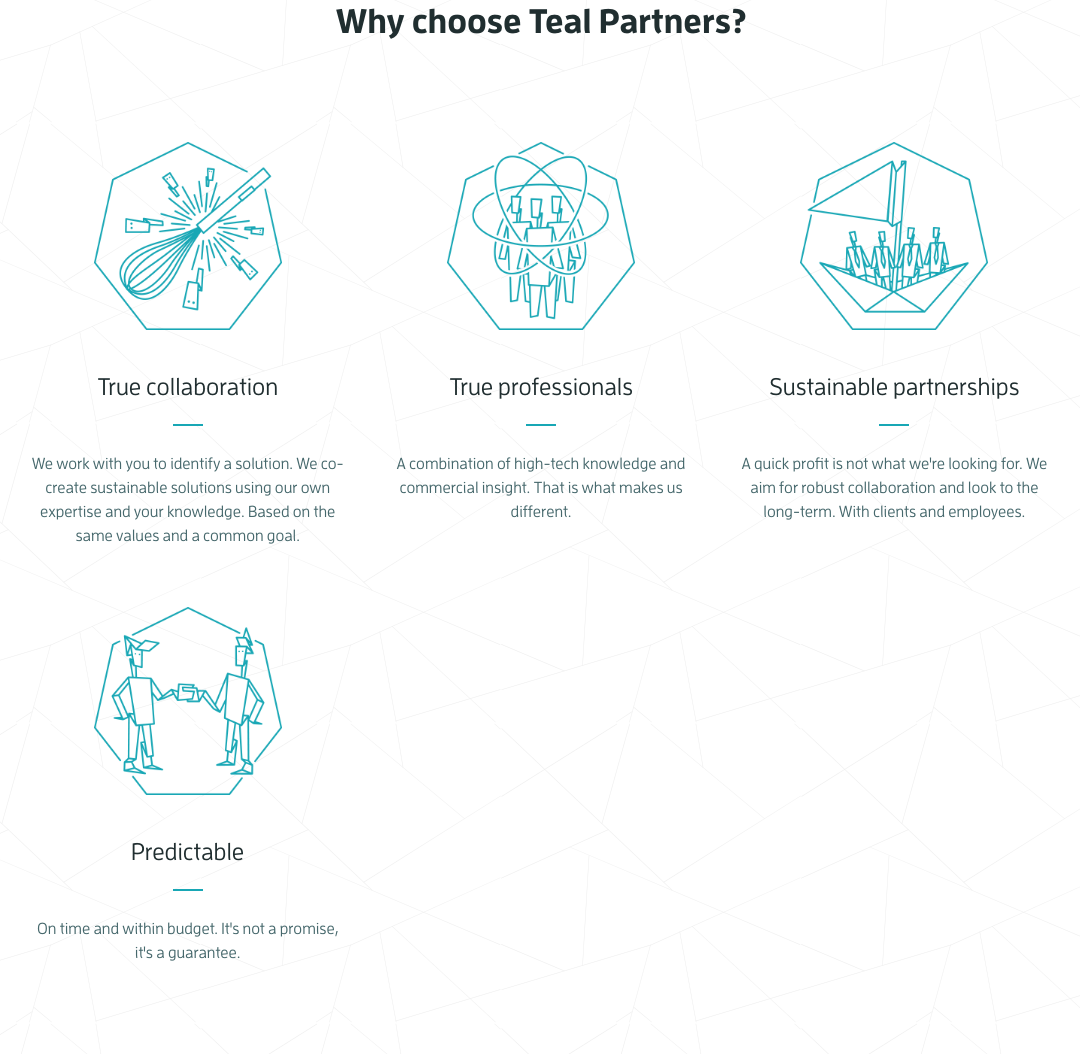
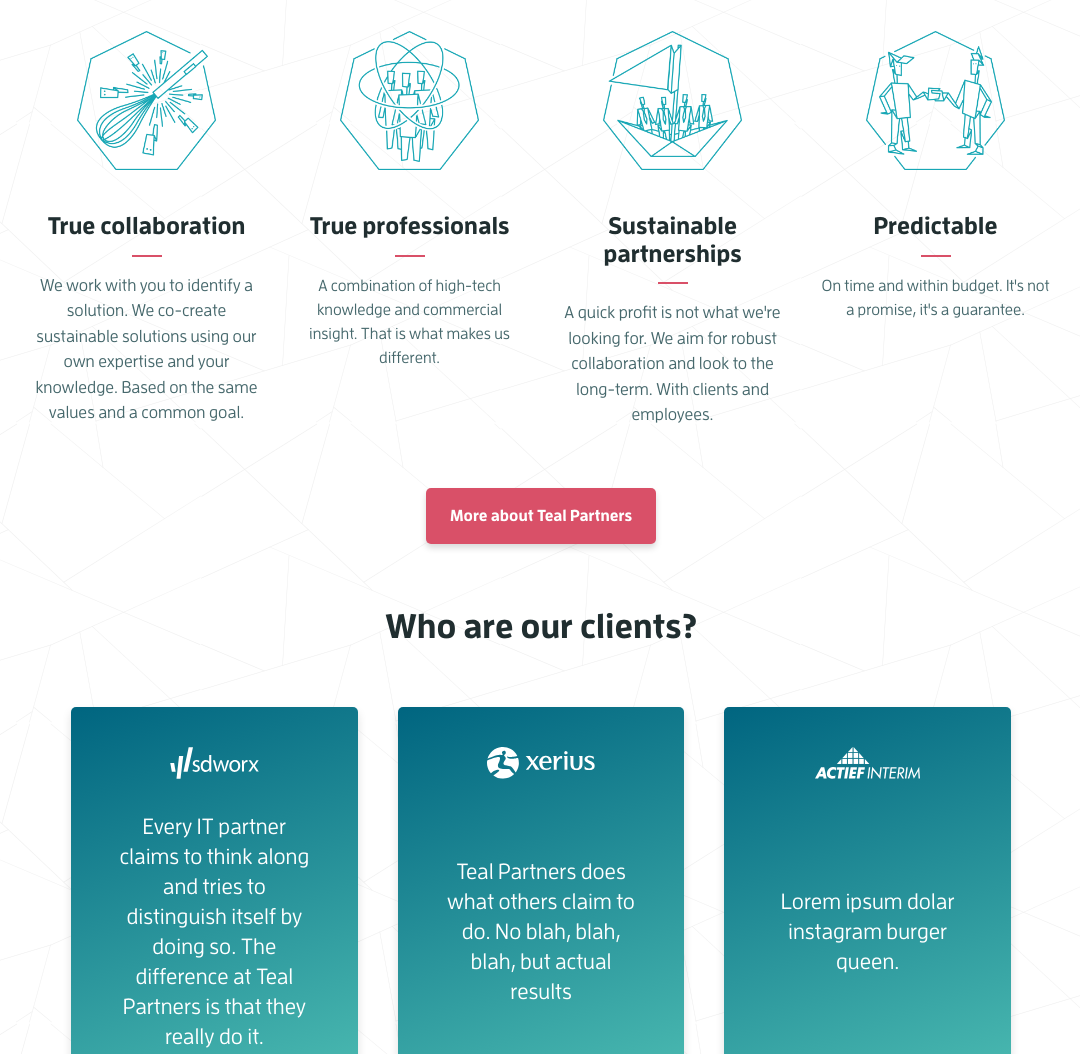
Before and after one commit to tealpartners/website, a plain HTML site: page static/index.html in a window 1280 px wide. Shown: the part 1377-2431 px from the top of the page, without its empty margins (99-1179 px from the left). Drawn offline with nearby package versions, Linux system fonts and the light colour scheme; files that its build step writes are made by us from their sources.

Commit message:
Kleinigheden

```diff
--- a/scss/_about.scss
+++ b/scss/_about.scss
@@ -4,7 +4,6 @@
   @include for-size(tablet-landscape-up){
       padding: 0px 40px;
   }
-  margin-top:60px;
 
   .about__subtitle{
       font-size:24px;
@@ -14,19 +13,19 @@
 }
 
 .about__title{
-  font-size:20px;
+  font-size:30px;
   font-weight: 600;
   text-align: center;
-  padding: 0px 20px;
-  margin: 0 0 60px 0;
+  padding: 0px 32px;
+  margin: 0 0 40px 0;
 
   @include for-size(tablet-portrait-up){
-    font-size:26px;
+    font-size:30px;
   };
 
   @include for-size(tablet-landscape-up){
     font-size:34px;
-    margin: 0px 0px 100px 0px;
+    margin: 0px 0px 60px 0px;
   };
 
 }
@@ -40,6 +39,29 @@
     grid-template-columns: 1fr 1fr 1fr;
   }
   grid-column-gap: 40px;
+  grid-row-gap: 60px;
+}
+
+.about__list.columns-2{
+  @include for-size(tablet-landscape-up){
+    -ms-grid-columns: 1fr 1fr ;
+    grid-template-columns: 1fr 1fr;
+  }
+  grid-column-gap: 40px;
+  grid-row-gap: 60px;
+
+  .about__list__item__image img{
+    width: 35%;
+  }
+
+}
+
+.about__list.columns-4{
+  @include for-size(tablet-landscape-up){
+    -ms-grid-columns: 1fr 1fr 1fr 1fr ;
+    grid-template-columns: 1fr 1fr 1fr 1fr ;
+  }
+  grid-column-gap: 32px;
   grid-row-gap: 60px;
 }
 
@@ -97,14 +119,9 @@
       grid-row:2;
       -ms-grid-column:2;
       grid-column:2;
-
-      font-size:14px;
       font-weight: 500;
       color:$color-text2;
       line-height:150%;
-      @include for-size(tablet-up){
-        font-size: 16px;
-      }
     }
 
   }
@@ -151,7 +168,6 @@
       -ms-grid-column:1;
       grid-column:1;
 
-      font-size:14px;
       font-weight: 500;
       color:$color-text2;
       line-height:150%;
@@ -199,15 +215,11 @@
 .about__list__item__title{
   margin: 0;
   font-size:24px;
-  font-weight: 500;
+  font-weight: 700;
   position: relative;
-  padding-bottom: 15px;
-  margin-bottom:15px;
+  padding-bottom: 16px;
+  margin-bottom:16px;
 
-  @include for-size(tablet-landscape-up){
-    padding-bottom: 25px;
-    margin-bottom:25px;
-  }
 
   &:after{
     position: absolute;
@@ -216,7 +228,7 @@
     width: 30px;
     bottom: 0px;
     left:0;
-    background-color: $color-brand;
+    background-color: $color-cta;
 
     @include for-size(tablet-landscape-up){
       left: calc(50% - 15px);
@@ -232,15 +244,21 @@
 
 .about__list__item__text{
   margin:0;
-  font-size:15px;
+  font-size:14px;
   color: $color-text2;
   line-height:22px;
+
+  @include for-size(tablet-up){
+    font-size: 17px;
+  }
+
 }
 
 .about__button{
   text-align: center;
   margin-top:40px;
 
+
   @include for-size(tablet-landscape-up){
     margin-top:60px;
   }
--- a/scss/_general.scss
+++ b/scss/_general.scss
@@ -18,6 +18,13 @@
 h1,h2,h3,h4,h5,h6{
   color: $color-text1;
   font-weight:600;
+}
+
+.mt-large{
+  margin-top: 48px;
+  @include for-size(desktop-up){
+    margin-top:64px;
+  }
 }
 
 *{
@@ -45,17 +52,16 @@
   background-color: $color-cta;
   color:#fff;
   font-weight:600;
-  font-size: 14px;
+  font-size: 16px;
   text-decoration: none;
   border-radius:5px;
   text-align: center;
   display: inline-block;
-  min-width:150px;
-  line-height:42px;
+  line-height:56px;
   box-shadow: 0px 4px 6px rgba(0,0,0,0.15);
   transition: all 0.1s ease-out;
   position: relative;
-  padding: 8px;
+  padding: 0 24px;
 
   &:hover{
     box-shadow: 0px 0px 30px rgba(255,0,65,0.34);
@@ -77,13 +83,13 @@
 
 
 .callout{
-  margin-top:60px;
+  margin-top:40px;
   text-align: center;
   .callout__title{
     font-size:30px;
   }
   @include for-size(tablet-landscape-up){
-    margin-top:100px;
+    margin-top:60px;
   }
 }
 
--- a/static/index.html
+++ b/static/index.html
@@ -56,7 +56,7 @@
             <h2 class="about__title">
                 What can we do for you?
             </h2>
-            <div class="about__list">
+            <div class="about__list columns-2">
                 <div class="about__list__item">
                     <div class="about__list__item__image"><img src="assets/img/line-symbols/rethinking_product.png" alt=""></div>
                     <h3 class="about__list__item__title">Consultancy services</h3>
@@ -78,10 +78,10 @@
         </div>
 
         <div class="about">
-            <h2 class="about__title">
+            <h2 class="about__title mt-large">
                 Why choose Teal Partners?
             </h2>
-            <div class="about__list">
+            <div class="about__list columns-4">
                 <div class="about__list__item">
                     <div class="about__list__item__image"><img src="assets/img/line-symbols/mixing_it_up.png" alt=""></div>
                     <h3 class="about__list__item__title">True collaboration</h3>
@@ -117,7 +117,7 @@
             </div>
         </div>
         <div class="about">
-            <h2 class="about__title">
+            <h2 class="about__title mt-large">
                 Who are our clients?
             </h2>
             <div class="testimonials">
@@ -132,7 +132,7 @@
                         </div>
                     </div>
                     <div class="testimonials__box">
-                        <div class="testimonals__image"><img src="assets/img/xerius-logo.svg"  alt="" class="testimonials__logo"></div>
+                        <div class="testimonals__image"><img src="assets/img/xerius-logo-white.svg"  alt="" class="testimonials__logo"></div>
                         <h4 class="testimonials__headline">
                             Teal Partners does what others claim to do. No blah, blah, blah, but actual results
                         </h4>
@@ -142,7 +142,7 @@
                         </div>
                     </div>
                     <div class="testimonials__box">
-                        <div class="testimonals__image"><img src="assets/img/logo-actief.svg" alt="" class="testimonials__logo"></div>
+                        <div class="testimonals__image"><img src="assets/img/Actief_Interim_logo_white.svg" alt="" class="testimonials__logo"></div>
                         <h4 class="testimonials__headline">Lorem ipsum dolar instagram burger queen.</h4>
                         <div class="testimonials__source">
                             <span class="testimonials__name">Bruno Thollebeke</span>
@@ -165,7 +165,7 @@
             </div>
         </div>
         <div class="about">
-            <h2 class="about__title">
+            <h2 class="about__title mt-large">
                 Working at Teal Partners
             </h2>
             <div class="about__list">
```
Also changed, not shown: content/blog/en/drafts/Laila.md (renamed from content/blog/en/Laila.md, +1 -1 lines), layout/item.html (+1 -1 lines), layout/page.html (+7 -4 lines), static/assets/img/Actief_Interim_logo_white.svg (added), static/assets/img/xerius-logo-white.svg (added).
